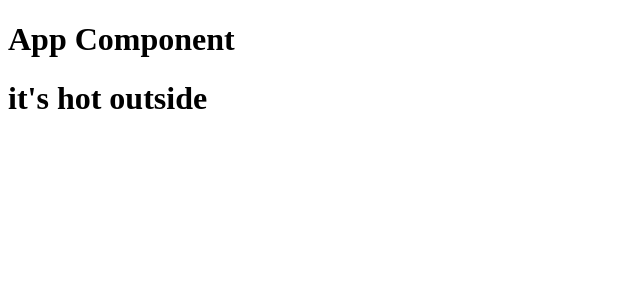
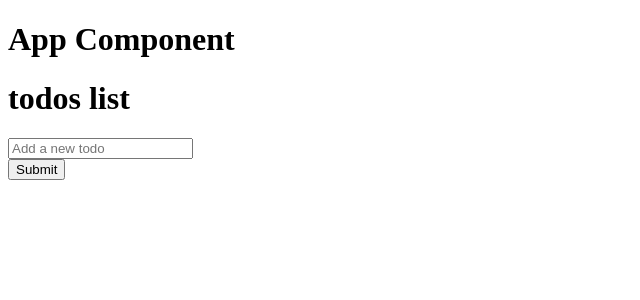
Before and after one commit to shimanta505/React_Blog, a React (Vite) app: page / in a window 1280 px wide. Shown: the top 300 px of the page, without its empty margins (0-640 px from the left). Built offline with nearby package versions, Linux system fonts and the light colour scheme.

Commit message:
react todos

```diff
--- a/src/App.jsx
+++ b/src/App.jsx
@@ -1,12 +1,12 @@
 import {useState} from "react"
-import Weather from "./Weather"
+import TodoList from "./TodoList"
 
 const App = () => {
 
   return (
     <div>
       <h1>App Component</h1>
-      <Weather tempareture={26}></Weather>
+      <TodoList/>
     </div>
   );
 };
--- /dev/null
+++ b/src/TodoList.jsx
@@ -0,0 +1,42 @@
+import { useState } from "react"
+
+const TodoList = () => {
+    const [todo, setTodo] = useState([]);
+    const [inputValue, setInputValue] = useState();
+
+
+    const handleSubmit = e => {
+        e.preventDefault()
+
+        if (inputValue.trim()) {
+            setTodo([...todo, inputValue]);
+            setInputValue("");
+        }
+    }
+
+    const handleChange = e => {
+        setInputValue(e.target.value);
+    }
+
+    return (
+        <div>
+            <h1>todos list</h1>
+
+            <form onSubmit={handleSubmit}>
+                <input type="text" value={inputValue} onChange={handleChange} placeholder="Add a new todo" />
+                <br />
+                <button type="submit" onSubmit={handleSubmit}> Submit</button>
+
+            </form>
+            <ul>
+                {todo.map((todo, index) => (
+                    <li key={index}>{todo}</li>
+                ))}
+            </ul>
+
+        </div>
+    )
+
+}
+
+export default TodoList;
--- a/src/Weather.jsx
+++ /dev/null
@@ -1,29 +0,0 @@
-const Weather = ({tempareture}) => {
-    if(tempareture < 15){
-        return (
-            <>
-            <h1>
-                it's cold outside
-            </h1>
-            </>
-        )
-    }else if(tempareture >= 15 && tempareture <= 25){
-        return (
-            <>
-            <h1>
-                it's nice outside
-            </h1>
-            </>
-        )
-    }else if(tempareture > 25){
-        return (
-            <>
-            <h1>
-                it's hot outside
-            </h1>
-            </>
-        )
-    }
-}
-
-export default Weather;
```
Also changed, not shown: src/Profile.jsx (added, +9 -0 lines).
